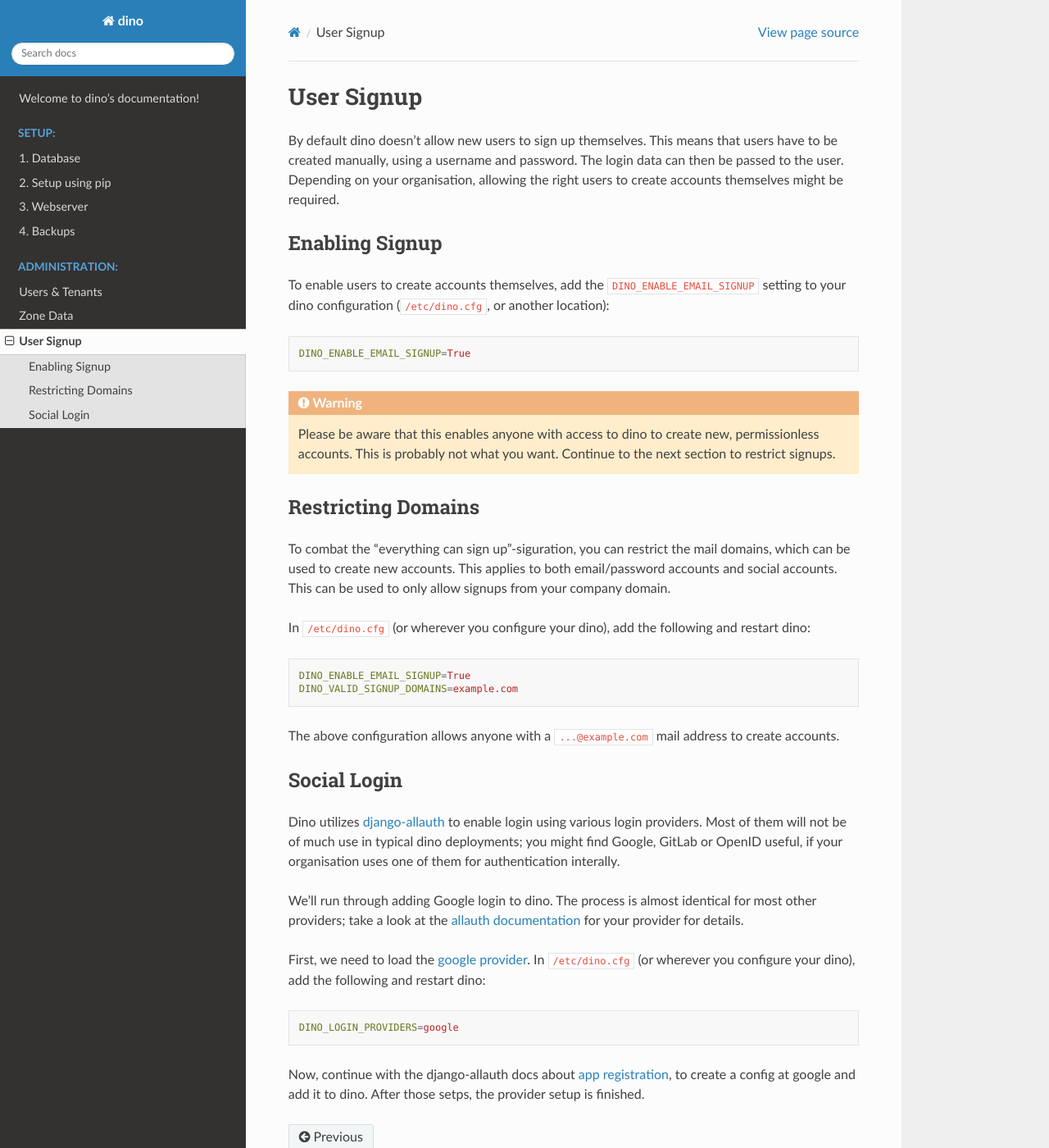
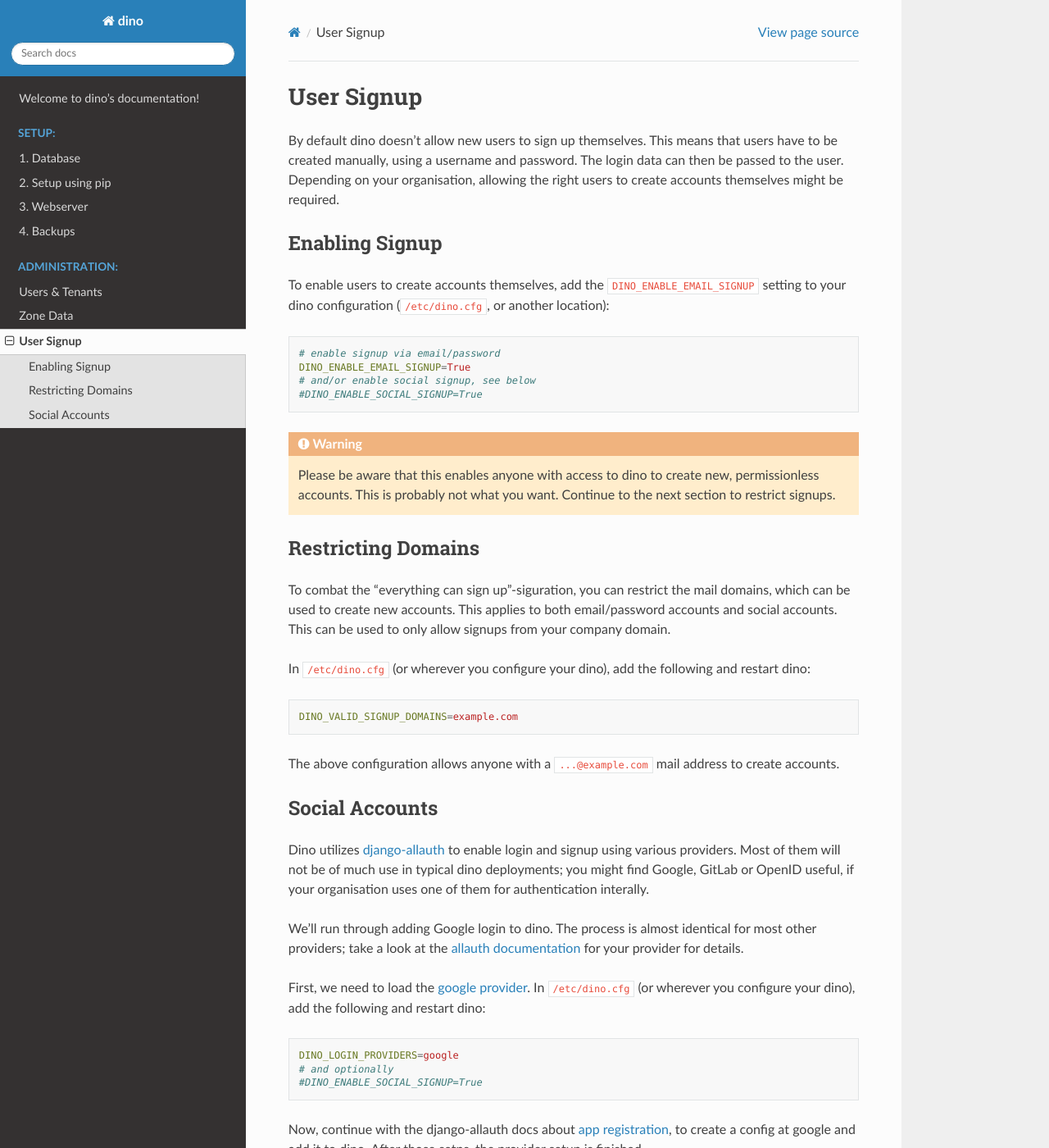
Before and after one commit to Uberspace/dino, a Sphinx documentation site: the page built from doc/signup.rst, in a window 1280 px wide and 1400 px high. Shown: the whole window at 82% size. Built offline with Sphinx 7.4.7 and the Read the Docs theme 2.0.0, drawn with Linux system fonts in a browser that asks for light colours; the version number could not be read and is left out.

Commit message:
fix various mistakes in signup docs

```diff
--- a/doc/signup.rst
+++ b/doc/signup.rst
@@ -14,7 +14,10 @@ to your dino configuration (``/etc/dino.cfg``, or another location):
 
 .. code-block:: ini
 
+  # enable signup via email/password
   DINO_ENABLE_EMAIL_SIGNUP=True
+  # and/or enable social signup, see below
+  #DINO_ENABLE_SOCIAL_SIGNUP=True
 
 .. warning::
 
@@ -35,17 +38,16 @@ and restart dino:
 
 .. code-block:: ini
 
-  DINO_ENABLE_EMAIL_SIGNUP=True
   DINO_VALID_SIGNUP_DOMAINS=example.com
 
 The above configuration allows anyone with a ``...@example.com`` mail address to
 create accounts.
 
-Social Login
-------------
+Social Accounts
+---------------
 
 Dino utilizes `django-allauth <https://www.intenct.nl/projects/django-allauth/>`_
-to enable login using various login providers. Most of them will not be of much
+to enable login and signup using various providers. Most of them will not be of much
 use in typical dino deployments; you might find Google, GitLab or OpenID useful,
 if your organisation uses one of them for authentication interally.
 
@@ -61,6 +63,8 @@ First, we need to load the `google provider`_. In ``/etc/dino.cfg``
 .. code-block:: ini
 
   DINO_LOGIN_PROVIDERS=google
+  # and optionally
+  #DINO_ENABLE_SOCIAL_SIGNUP=True
 
 .. _`google provider`: https://django-allauth.readthedocs.io/en/latest/providers.html#google
 
```
